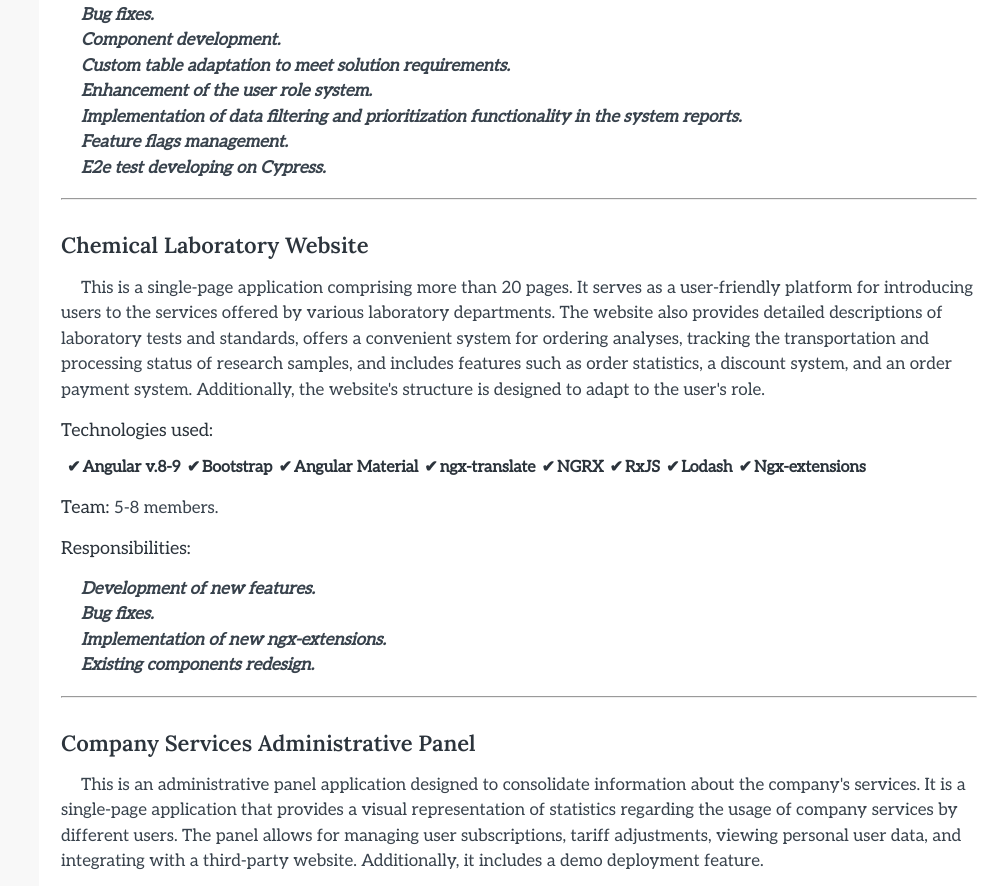
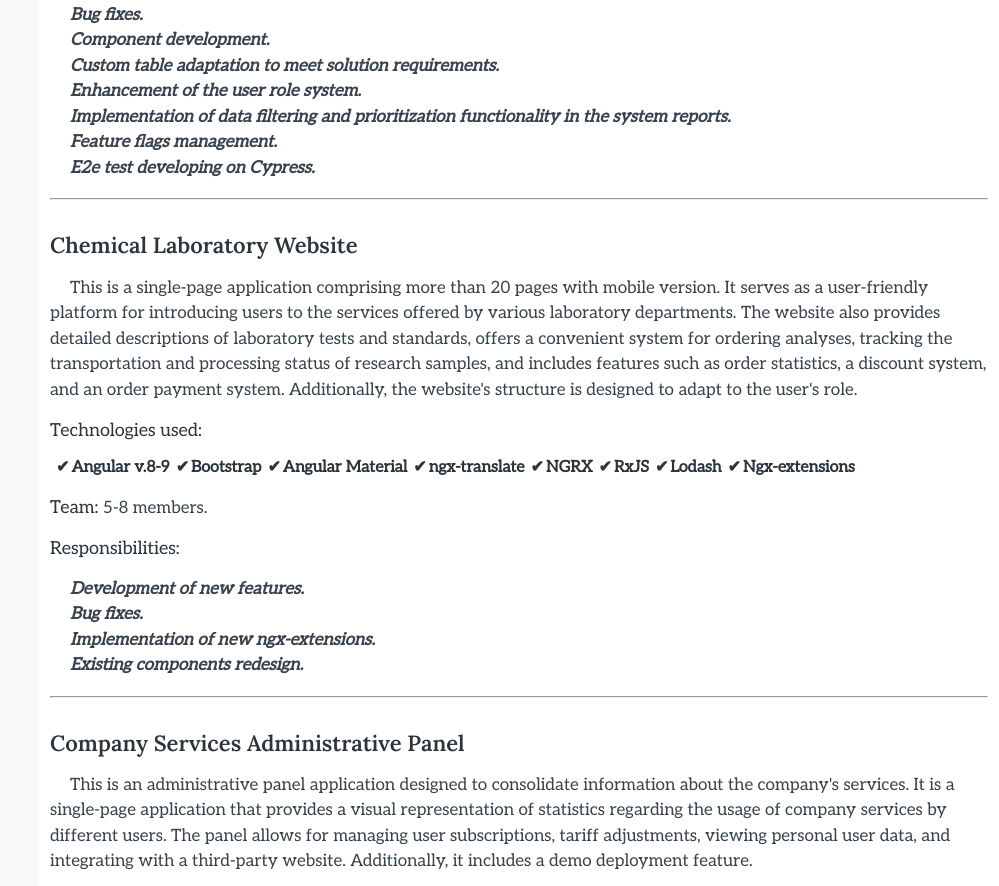
Before and after one commit to ShevchukOleg/cv, a plain HTML site: page index.html in a window 1280 px wide. Shown: the part 1911-2797 px from the top of the page, without its empty margins (281-1280 px from the left). Drawn offline with Linux system fonts and the light colour scheme.

Commit message:
fix: Small changes in experience

```diff
--- a/index.html
+++ b/index.html
@@ -168,9 +168,9 @@
           <hr />
           <h4 class="container__subheader">Chemical Laboratory Website</h4>
           <p class="small-indent description-font">
-            This is a single-page application comprising more than 20 pages. It serves as a user-friendly platform for introducing users to the services offered by various
-            laboratory departments. The website also provides detailed descriptions of laboratory tests and standards, offers a convenient system for ordering analyses, tracking
-            the transportation and processing status of research samples, and includes features such as order statistics, a discount system, and an order payment system.
+            This is a single-page application comprising more than 20 pages with mobile version. It serves as a user-friendly platform for introducing users to the services offered
+            by various laboratory departments. The website also provides detailed descriptions of laboratory tests and standards, offers a convenient system for ordering analyses,
+            tracking the transportation and processing status of research samples, and includes features such as order statistics, a discount system, and an order payment system.
             Additionally, the website's structure is designed to adapt to the user's role.
           </p>
           <h5 class="item-font">Technologies used:</h5>
@@ -216,8 +216,8 @@
           </ul>
           <hr />
           <p>
-            * In the early stages of my career, I developed applications using native JS, SCSS, and HTML, utilizing tools like Gulp and Webpack. However, I do not include these
-            projects in my portfolio as they do not align with my current area of expertise, and this type of development has become less relevant.
+            * In the early stages of my career, I developed applications using native JS, SCSS, and HTML, utilizing tools like Gulp and Webpack. I also managed SEO efforts.
+            However, I do not include these projects in my portfolio as they do not align with my current proficiency, and this type of development has become less relevant.
           </p>
         </div>
       </div>
--- a/styles.css
+++ b/styles.css
@@ -83,7 +83,7 @@ body {
   --medium-indent: 32px;
   --small-indent: 16px;
   --pb: 0.75rem;
-  --px: 22px;
+  --px: 11px;
   --defColor: rgb(44, 52, 60);
   --primaryColor: rgb(141, 189, 201);
   --secondaryColor: rgb(191, 202, 214);
```
